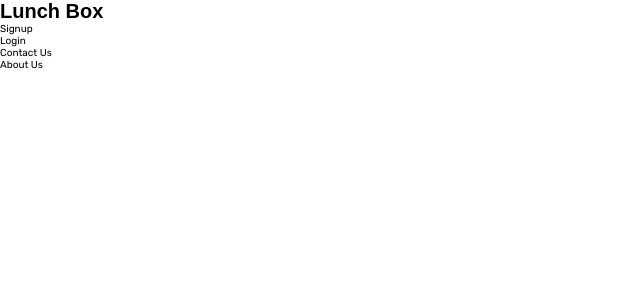
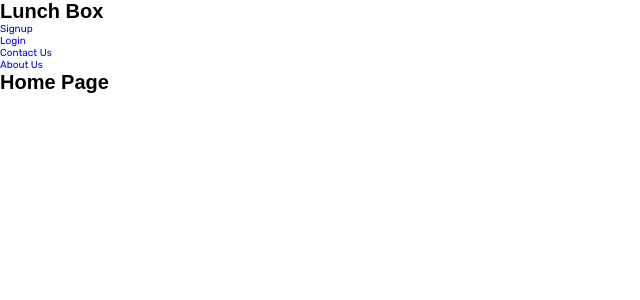
Before and after one commit to vaishak101/lunch-box, a React (Create React App) app in the folder client/: page / in a window 1280 px wide. Shown: the top 300 px of the page, without its empty margins (0-640 px from the left). Built offline with nearby package versions, Linux system fonts and the light colour scheme; a web font is replaced by a local one.

Commit message:
Routers Defined - Intial routing

```diff
--- a/client/package.json
+++ b/client/package.json
@@ -8,6 +8,7 @@
     "@testing-library/user-event": "^13.5.0",
     "react": "^18.2.0",
     "react-dom": "^18.2.0",
+    "react-router-dom": "^6.10.0",
     "react-scripts": "5.0.1",
     "web-vitals": "^2.1.4"
   },
--- a/client/src/App.js
+++ b/client/src/App.js
@@ -1,10 +1,22 @@
 import Home from './pages/home/Home'
+import Signup from './pages/user/UserSignUp';
+import Login from './pages/user/UserLogin';
+import About from './pages/about/About'
+import Contact from './pages/contact/Contact';
+import { Route, Routes } from 'react-router-dom';
 import './App.css';
+
 
 function App() {
   return (
     <div className="App">
-      <Home />
+      <Routes>
+        <Route exact path='/' element={< Home />}></Route>
+        <Route exact path='/about' element={< About />}></Route>
+        <Route exact path='/contact' element={< Contact />}></Route>
+        <Route exact path='/login' element={< Login />}></Route>
+        <Route exact path='/signup' element={< Signup />}></Route>
+      </Routes>
     </div>
   );
 }
--- /dev/null
+++ b/client/src/components/common/Navbar/Navbar.js
@@ -0,0 +1,15 @@
+import { Link } from 'react-router-dom';
+function Navbar() {
+  return (
+    <nav className=''>
+      <ul>
+        <li><Link to="/signup">Signup</Link></li>
+        <li><Link to="/login">Login</Link></li>
+        <li><Link to="/contact">Contact Us</Link></li>
+        <li><Link to="/about">About Us</Link></li>
+      </ul>
+    </nav>
+  )
+}
+
+export default Navbar;
--- a/client/src/components/layout/common/Navbar/Navbar.js
+++ /dev/null
@@ -1,14 +0,0 @@
-function Navbar() {
-  return (
-    <nav className=''>
-      <ul>
-        <li>Signup</li>
-        <li>Login</li>
-        <li>Contact Us</li>
-        <li>About Us</li>
-      </ul>
-    </nav>
-  )
-}
-
-export default Navbar;
--- a/client/src/index.js
+++ b/client/src/index.js
@@ -3,12 +3,17 @@ import ReactDOM from 'react-dom/client';
 import './index.css';
 import App from './App';
 import reportWebVitals from './reportWebVitals';
+import { BrowserRouter } from 'react-router-dom';
 
 const root = ReactDOM.createRoot(document.getElementById('root'));
 root.render(
+
   <React.StrictMode>
-    <App />
-  </React.StrictMode>
+    <BrowserRouter>
+      <App />
+    </BrowserRouter>
+
+  </React.StrictMode >
 );
 
 // If you want to start measuring performance in your app, pass a function
--- a/client/src/pages/about/About.js
+++ b/client/src/pages/about/About.js
@@ -0,0 +1,12 @@
+import Header from './../../components/common/Header/Header'
+
+function About() {
+  return (
+    <>
+      <Header />
+      <h1>About US</h1>
+    </>
+  )
+}
+
+export default About;
--- a/client/src/pages/contact/Contact.js
+++ b/client/src/pages/contact/Contact.js
@@ -0,0 +1,11 @@
+import Header from './../../components/common/Header/Header'
+function Contact() {
+  return (
+    <>
+      <Header />
+      <h1>Contact</h1>
+    </>
+  )
+}
+
+export default Contact;
--- a/client/src/pages/home/Home.js
+++ b/client/src/pages/home/Home.js
@@ -1,8 +1,9 @@
-import Header from './../../components/layout/common/Header/Header'
+import Header from './../../components/common/Header/Header'
 function Home() {
   return (
     <>
       <Header />
+      <h1>Home Page</h1>
     </>
   )
 }
--- a/client/src/pages/user/UserLogin.js
+++ b/client/src/pages/user/UserLogin.js
@@ -0,0 +1,11 @@
+import Header from './../../components/common/Header/Header'
+function Login() {
+  return (
+    <>
+      <Header />
+      <h1>Login</h1>
+    </>
+  )
+}
+
+export default Login;
--- a/client/src/pages/user/UserSignUp.js
+++ b/client/src/pages/user/UserSignUp.js
@@ -0,0 +1,11 @@
+import Header from './../../components/common/Header/Header'
+function Signup() {
+  return (
+    <>
+      <Header />
+      <h1>Sign Up</h1>
+    </>
+  )
+}
+
+export default Signup;
```
Also changed, not shown: client/src/components/common/Header/Header.js (renamed from client/src/components/layout/common/Header/Header.js), client/src/components/common/footer/Footer.js (added), 1 other file (tests, documents, lock files or other folders).
